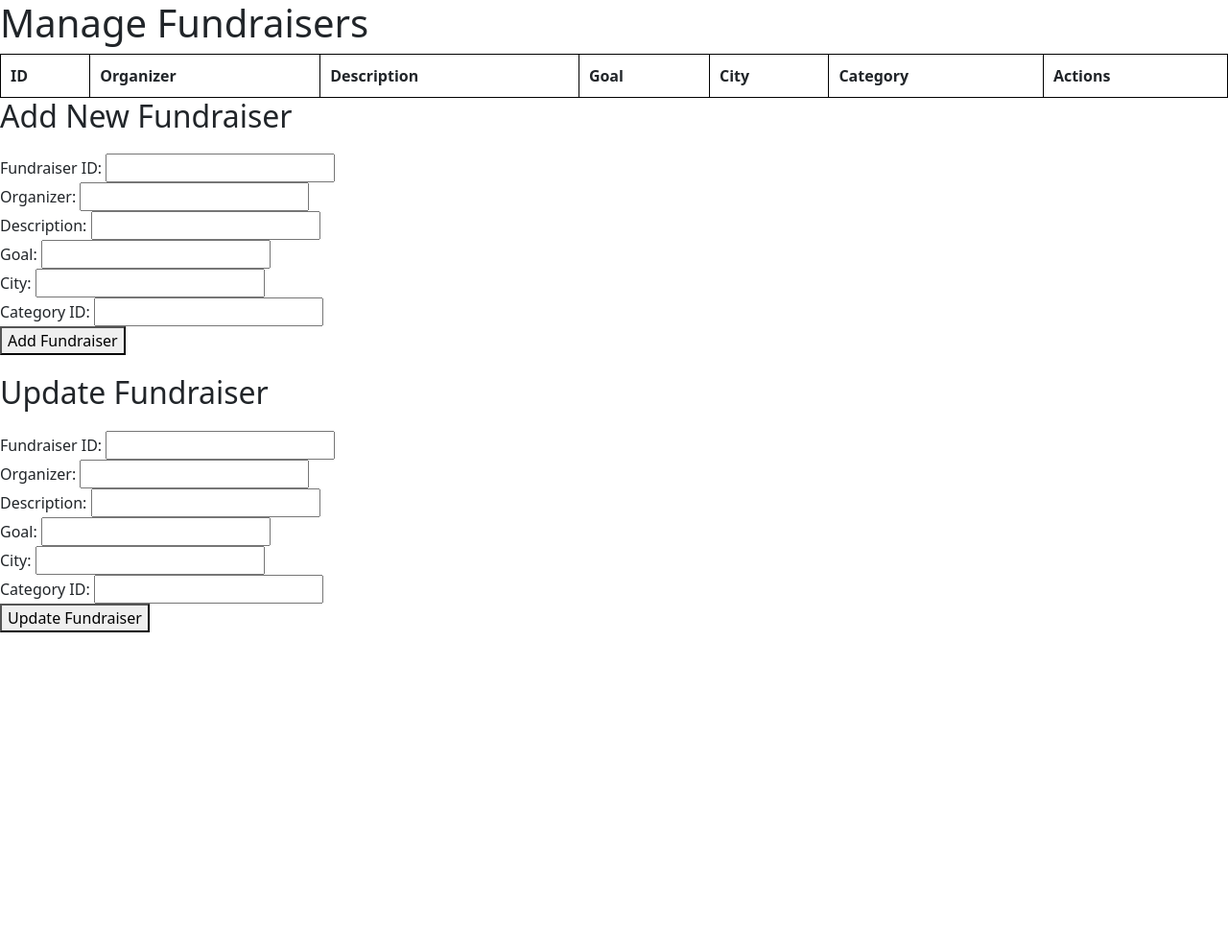
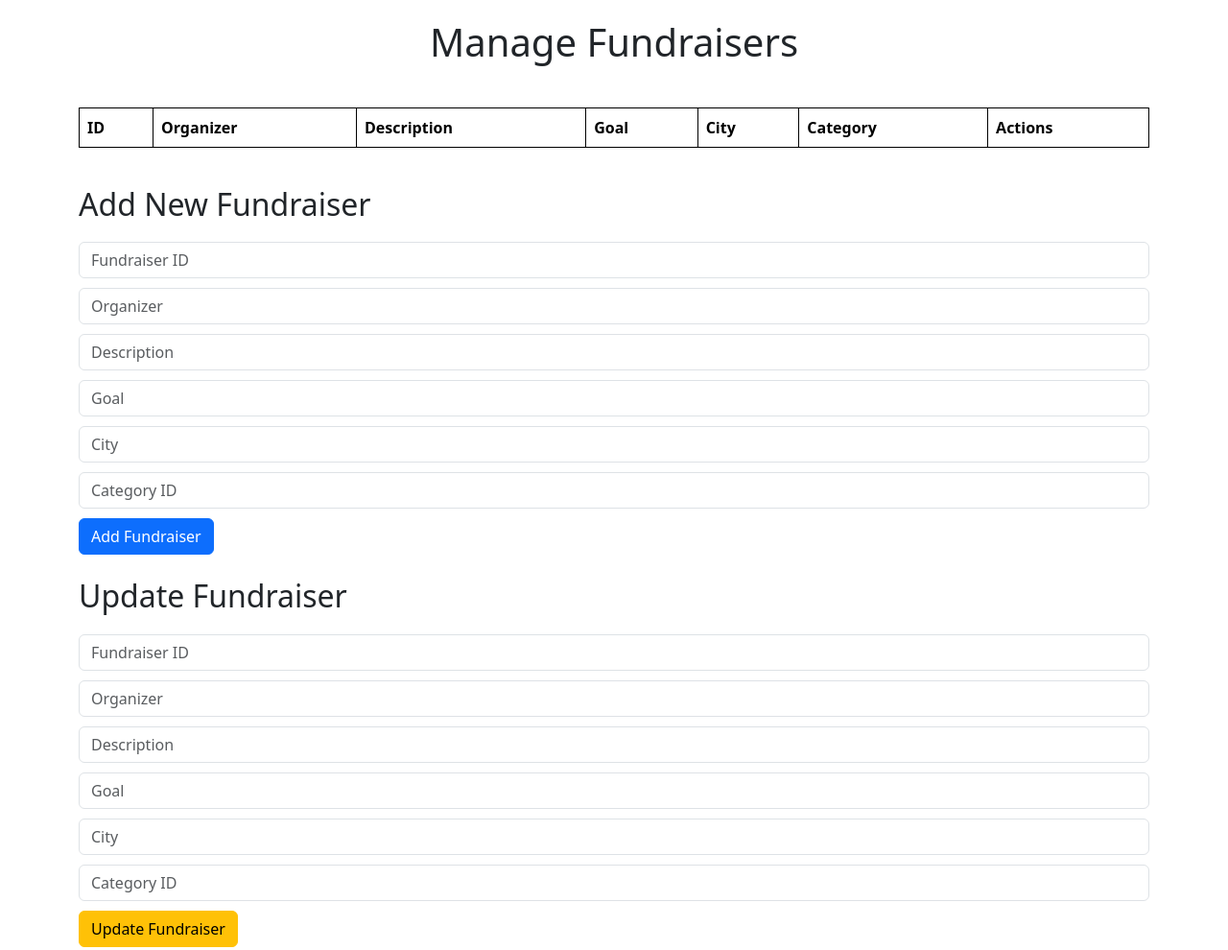
Before and after one commit to MdAnajbinRahman2002/crowdfunding_db, a website: page admin.html in a window 1280 px wide. Shown: the whole page at 96% size. Before the commit the page ends 800 px from the top, so only its background shows below. Drawn offline with nearby package versions, Linux system fonts and the light colour scheme; no server answers.

```diff
--- a/admin.html
+++ b/admin.html
@@ -9,27 +9,34 @@
     <!-- Bootstrap JS Bundle -->
     <script src="https://cdn.jsdelivr.net/npm/bootstrap@5.3.3/dist/js/bootstrap.bundle.min.js"></script>
     <style>
+        body {
+            margin: 20px;
+        }
         table {
             width: 100%;
             border-collapse: collapse;
+            margin-top: 20px;
         }
-
         table, th, td {
             border: 1px solid black;
             padding: 10px;
         }
-
         form {
             margin: 20px 0;
+        }
+        .form-control {
+            margin-bottom: 10px;
         }
     </style>
 </head>
 <body>
-    <h1>Manage Fundraisers</h1>
+    <div class="container">
+        <h1 class="text-center mb-4">Manage Fundraisers</h1>
 
         <!-- Table to display all fundraisers -->
-    <table id="fundraiserTable">
-        <thead>
+        <div class="table-responsive">
+            <table id="fundraiserTable" class="table table-striped">
+                <thead class="thead-dark">
                     <tr>
                         <th>ID</th>
                         <th>Organizer</th>
@@ -42,66 +49,46 @@
                 </thead>
                 <tbody></tbody>
             </table>
+        </div>
 
         <!-- Form to create a new fundraiser -->
-    <h2>Add New Fundraiser</h2>
-    <form id="addFundraiserForm">
-        <label for="fundraiserId">Fundraiser ID:</label>
-        <input type="number" id="fundraiserId" required><br>
-
-        <label for="organizer">Organizer:</label>
-        <input type="text" id="organizer" required><br>
-
-        <label for="description">Description:</label>
-        <input type="text" id="description" required><br>
-
-        <label for="goal">Goal:</label>
-        <input type="number" id="goal" required><br>
-
-        <label for="city">City:</label>
-        <input type="text" id="city" required><br>
-
-        <label for="categoryId">Category ID:</label>
-        <input type="number" id="categoryId" required><br>
-
-        <button type="submit">Add Fundraiser</button>
+        <h2 class="mt-4">Add New Fundraiser</h2>
+        <form id="addFundraiserForm" class="form-inline">
+            <input type="number" id="fundraiserId" class="form-control" placeholder="Fundraiser ID" required>
+            <input type="text" id="organizer" class="form-control" placeholder="Organizer" required>
+            <input type="text" id="description" class="form-control" placeholder="Description" required>
+            <input type="number" id="goal" class="form-control" placeholder="Goal" required>
+            <input type="text" id="city" class="form-control" placeholder="City" required>
+            <input type="number" id="categoryId" class="form-control" placeholder="Category ID" required>
+            <button type="submit" class="btn btn-primary">Add Fundraiser</button>
         </form>
 
         <!-- Form to update an existing fundraiser -->
-    <h2>Update Fundraiser</h2>
-    <form id="updateFundraiserForm">
-        <label for="updateId">Fundraiser ID:</label>
-        <input type="number" id="updateId" required><br>
-
-        <label for="updateOrganizer">Organizer:</label>
-        <input type="text" id="updateOrganizer" required><br>
-
-        <label for="updateDescription">Description:</label>
-        <input type="text" id="updateDescription" required><br>
-
-        <label for="updateGoal">Goal:</label>
-        <input type="number" id="updateGoal" required><br>
-
-        <label for="updateCity">City:</label>
-        <input type="text" id="updateCity" required><br>
-
-        <label for="updateCategoryId">Category ID:</label>
-        <input type="number" id="updateCategoryId" required><br>
-
-        <button type="submit">Update Fundraiser</button>
+        <h2 class="mt-4">Update Fundraiser</h2>
+        <form id="updateFundraiserForm" class="form-inline">
+            <input type="number" id="updateId" class="form-control" placeholder="Fundraiser ID" required>
+            <input type="text" id="updateOrganizer" class="form-control" placeholder="Organizer" required>
+            <input type="text" id="updateDescription" class="form-control" placeholder="Description" required>
+            <input type="number" id="updateGoal" class="form-control" placeholder="Goal" required>
+            <input type="text" id="updateCity" class="form-control" placeholder="City" required>
+            <input type="number" id="updateCategoryId" class="form-control" placeholder="Category ID" required>
+            <button type="submit" class="btn btn-warning">Update Fundraiser</button>
         </form>
 
+    </div>
+
     <script>
-        const apiUrl = 'http://localhost:3000';
+        const apiUrl = 'http://localhost:3000'; // API base URL
 
-        // Fetch all fundraisers and display them in the table
+        // Fetch and display all fundraisers in the table
         function fetchFundraisers() {
             fetch(`${apiUrl}/fundraisers`)
                 .then(response => response.json())
                 .then(data => {
                     const tableBody = document.querySelector('#fundraiserTable tbody');
-                    tableBody.innerHTML = '';
+                    tableBody.innerHTML = ''; // Clear previous table rows
 
+                    // Populate table with fundraisers
                     data.forEach(fundraiser => {
                         const row = document.createElement('tr');
                         row.innerHTML = `
@@ -112,7 +99,7 @@
                             <td>${fundraiser.CITY}</td>
                             <td>${fundraiser.CATEGORY_ID}</td>
                             <td>
-                                <button onclick="deleteFundraiser(${fundraiser.FUNDRAISER_ID})">Delete</button>
+                                <button class="btn btn-danger btn-sm" onclick="deleteFundraiser(${fundraiser.FUNDRAISER_ID})">Delete</button>
                             </td>
                         `;
                         tableBody.appendChild(row);
@@ -123,7 +110,7 @@
 
         // Add a new fundraiser
         document.getElementById('addFundraiserForm').addEventListener('submit', function (e) {
-            e.preventDefault();
+            e.preventDefault(); // Prevent default form submission behavior
 
             const fundraiserId = document.getElementById('fundraiserId').value;
             const organizer = document.getElementById('organizer').value;
@@ -132,6 +119,7 @@
             const city = document.getElementById('city').value;
             const categoryId = document.getElementById('categoryId').value;
 
+            // Send POST request to create a new fundraiser
             fetch(`${apiUrl}/fundraisers`, {
                 method: 'POST',
                 headers: {
@@ -149,14 +137,15 @@
             .then(response => response.json())
             .then(data => {
                 alert(data.message);
-                fetchFundraisers(); // Refresh the fundraiser list
+                fetchFundraisers(); // Refresh fundraiser list
+                document.getElementById('addFundraiserForm').reset(); // Reset form fields
             })
             .catch(error => console.error('Error adding fundraiser:', error));
         });
 
         // Update an existing fundraiser
         document.getElementById('updateFundraiserForm').addEventListener('submit', function (e) {
-            e.preventDefault();
+            e.preventDefault(); // Prevent default form submission behavior
 
             const id = document.getElementById('updateId').value;
             const organizer = document.getElementById('updateOrganizer').value;
@@ -165,6 +154,7 @@
             const city = document.getElementById('updateCity').value;
             const categoryId = document.getElementById('updateCategoryId').value;
 
+            // Send PUT request to update the fundraiser
             fetch(`${apiUrl}/fundraisers/${id}`, {
                 method: 'PUT',
                 headers: {
@@ -181,7 +171,8 @@
             .then(response => response.json())
             .then(data => {
                 alert(data.message);
-                fetchFundraisers(); // Refresh the fundraiser list
+                fetchFundraisers(); // Refresh fundraiser list
+                document.getElementById('updateFundraiserForm').reset(); // Reset form fields
             })
             .catch(error => console.error('Error updating fundraiser:', error));
         });
@@ -195,13 +186,13 @@
                 .then(response => response.json())
                 .then(data => {
                     alert(data.message);
-                    fetchFundraisers(); // Refresh the fundraiser list
+                    fetchFundraisers(); // Refresh fundraiser list after deletion
                 })
                 .catch(error => console.error('Error deleting fundraiser:', error));
             }
         }
 
-        // Initial fetch of fundraisers
+        // Initial fetch of all fundraisers when page loads
         fetchFundraisers();
     </script>
 </body>
```
Also changed, not shown: app.js (+15 -0 lines). Lines whose indentation alone changed are shown as unchanged.
